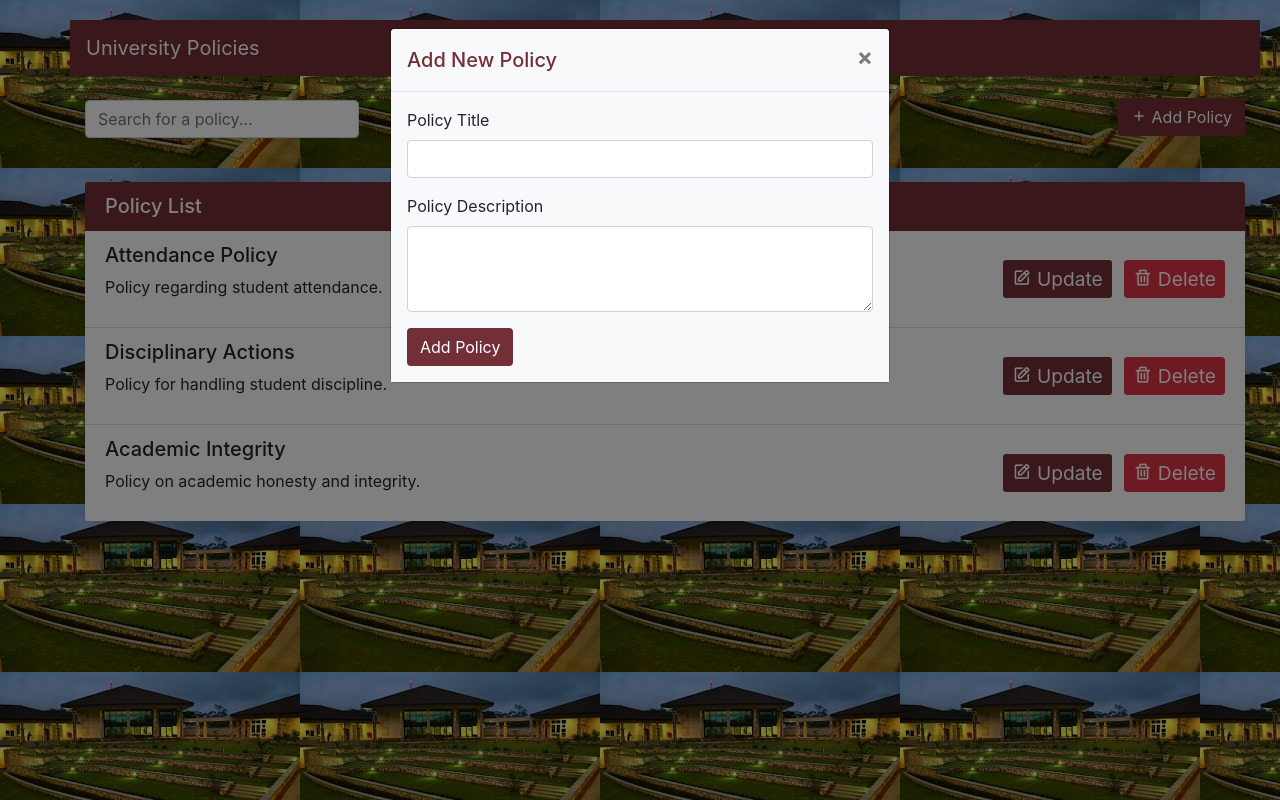
After one commit to Tripple3A/AJC, a PHP site: page /admin_view/home_admin.php in a window 1280 px wide, after a click on "Add Policy". The commit adds this page. Run offline with PHP 8.4, Linux system fonts and the light colour scheme.

Commit message:
Added home page for admin and student dashboard
Modified the dashboards

```diff
--- /dev/null
+++ b/admin_view/home_admin.php
@@ -0,0 +1,218 @@
+<!DOCTYPE html>
+<html lang="en">
+<head>
+    <meta charset="utf-8">
+    <meta http-equiv="X-UA-Compatible" content="IE=edge">
+    <meta name="viewport" content="width=device-width, initial-scale=1">
+    <link rel="icon" href="chore icon.png">
+    <title>Chore Management System - Admin</title>
+    <link rel="stylesheet" href="https://stackpath.bootstrapcdn.com/bootstrap/4.5.2/css/bootstrap.min.css">
+    <link href='https://unpkg.com/boxicons@2.1.4/css/boxicons.min.css' rel='stylesheet'>
+    <style>
+        body {
+            background-color: #f8f9fa;
+            background-image: url('../images/ashesiuni.jpeg');
+            align-content: center;
+        }
+
+        .main-content {
+            margin-left: 50px;
+            padding: 20px;
+        }
+        .search-bar {
+            margin-bottom: 20px;
+        }
+        .welcome-msg {
+            color: #722f37; /* Wine color */
+        }
+        .navbar {
+            background-color: #722f37; /* Wine color */
+            color: #ffffff;
+        }
+        .navbar a {
+            color: #ffffff;
+        }
+        .card {
+            border: none;
+            border-radius: 10px;
+            box-shadow: 0 2px 10px rgba(0, 0, 0, 0.1);
+            margin-bottom: 20px;
+        }
+        .card-header {
+            background-color: #722f37; /* Wine color */
+            color: white;
+            font-weight: bold;
+        }
+        .btn-wine {
+            background-color: #722f37;
+            color: white;
+        }
+        .btn-wine:hover {
+            background-color: #5a2329;
+        }
+        .list-group-item {
+            border: none;
+            border-bottom: 1px solid #ddd;
+            border-radius: 0;
+        }
+        .list-group-item:last-child {
+            border-bottom: none;
+        }
+        .btn-icon {
+            font-size: 1.2rem;
+        }
+        .btn-icon:hover {
+            opacity: 0.8;
+        }
+        .modal-header, .modal-body {
+            background-color: #f8f9fa;
+        }
+        .modal-title {
+            color: #722f37; /* Wine color */
+        }
+    </style>
+</head>
+<body>
+
+    <div class="main-content">
+        <nav class="navbar navbar-expand-lg navbar-dark">
+            <a class="navbar-brand" href="#">University Policies</a>
+        </nav>
+
+        <div class="container-fluid">
+            <div class="d-flex justify-content-between align-items-center mb-4">
+                <div class="search-bar"><br>
+                    <input type="text" class="form-control" id="searchInput" placeholder="Search for a policy...">
+                </div>
+                <button class="btn btn-wine" data-toggle="modal" data-target="#addPolicyModal">
+                    <i class='bx bx-plus'></i> Add Policy
+                </button>
+            </div>
+
+            <div class="row">
+                <div class="col-md-12">
+                    <div class="card">
+                        <div class="card-header">
+                            <h5 class="mb-0">Policy List</h5>
+                        </div>
+                        <ul class="list-group list-group-flush" id="policyList">
+                            <!-- Policy list items will be dynamically loaded here -->
+                        </ul>
+                    </div>
+                </div>
+            </div>
+        </div>
+
+        <!-- Add Policy Modal -->
+        <div class="modal fade" id="addPolicyModal" tabindex="-1" role="dialog" aria-labelledby="addPolicyModalLabel" aria-hidden="true">
+            <div class="modal-dialog" role="document">
+                <div class="modal-content">
+                    <div class="modal-header">
+                        <h5 class="modal-title" id="addPolicyModalLabel">Add New Policy</h5>
+                        <button type="button" class="close" data-dismiss="modal" aria-label="Close">
+                            <span aria-hidden="true">&times;</span>
+                        </button>
+                    </div>
+                    <div class="modal-body">
+                        <form id="addPolicyForm">
+                            <div class="form-group">
+                                <label for="policyTitle">Policy Title</label>
+                                <input type="text" class="form-control" id="policyTitle" required>
+                            </div>
+                            <div class="form-group">
+                                <label for="policyDescription">Policy Description</label>
+                                <textarea class="form-control" id="policyDescription" rows="3" required></textarea>
+                            </div>
+                            <button type="submit" class="btn btn-wine">Add Policy</button>
+                        </form>
+                    </div>
+                </div>
+            </div>
+        </div>
+
+    </div>
+
+    <script src="https://code.jquery.com/jquery-3.5.1.slim.min.js"></script>
+    <script src="https://cdn.jsdelivr.net/npm/@popperjs/core@2.9.2/dist/umd/popper.min.js"></script>
+    <script src="https://stackpath.bootstrapcdn.com/bootstrap/4.5.2/js/bootstrap.min.js"></script>
+    <script>
+        // Mock data for policies
+        const policies = [
+            { id: 1, title: 'Attendance Policy', description: 'Policy regarding student attendance.' },
+            { id: 2, title: 'Disciplinary Actions', description: 'Policy for handling student discipline.' },
+            { id: 3, title: 'Academic Integrity', description: 'Policy on academic honesty and integrity.' }
+        ];
+
+        // Render policies
+        function renderPolicies() {
+            const policyList = document.getElementById('policyList');
+            policyList.innerHTML = '';
+            policies.forEach(policy => {
+                const policyItem = `
+                    <li class="list-group-item d-flex justify-content-between align-items-center">
+                        <div>
+                            <h5>${policy.title}</h5>
+                            <p>${policy.description}</p>
+                        </div>
+                        <div>
+                            <button class="btn btn-wine btn-sm btn-icon" onclick="updatePolicy(${policy.id})">
+                                <i class='bx bx-edit'></i> Update
+                            </button>
+                            <button class="btn btn-danger btn-sm btn-icon ml-2" onclick="deletePolicy(${policy.id})">
+                                <i class='bx bx-trash'></i> Delete
+                            </button>
+                        </div>
+                    </li>
+                `;
+                policyList.innerHTML += policyItem;
+            });
+        }
+
+        // Call renderPolicies initially
+        renderPolicies();
+
+        // Search functionality
+        document.getElementById('searchInput').addEventListener('keyup', function() {
+            var input = this.value.toLowerCase();
+            var items = document.getElementsByClassName('list-group-item');
+            for (var i = 0; i < items.length; i++) {
+                var item = items[i];
+                var text = item.innerText.toLowerCase();
+                item.style.display = text.includes(input) ? '' : 'none';
+            }
+        });
+
+        // Functions for Admin actions
+        function updatePolicy(id) {
+            alert(`Update functionality for policy ID ${id} not implemented.`);
+        }
+
+        function deletePolicy(id) {
+            if (confirm(`Are you sure you want to delete policy ID ${id}?`)) {
+                // Remove policy from the list
+                const index = policies.findIndex(policy => policy.id === id);
+                if (index > -1) {
+                    policies.splice(index, 1);
+                    renderPolicies();
+                }
+            }
+        }
+
+        document.getElementById('addPolicyForm').addEventListener('submit', function(event) {
+            event.preventDefault();
+            const title = document.getElementById('policyTitle').value;
+            const description = document.getElementById('policyDescription').value;
+
+            // Add new policy to the list
+            const newPolicy = {
+                id: policies.length + 1,
+                title: title,
+                description: description
+            };
+            policies.push(newPolicy);
+            renderPolicies();
+            $('#addPolicyModal').modal('hide');
+        });
+    </script>
+</body>
+</html>
--- a/view/AdminDashboard.html
+++ b/view/AdminDashboard.html
@@ -13,7 +13,7 @@
         </header>
         <nav>
             <ul>
-                <li><a href="dashboard.html">Dashboard</a></li>
+                <li><a href="../admin_view/home_admin.php">Dashboard</a></li>
                 <li><a href="../admin_view/admin_case.php">Cases</a></li>
                 <li><a href="settings.html">Settings</a></li>
                 <li><a href="logout.html">Logout</a></li>
--- a/view/studentdashboard.php
+++ b/view/studentdashboard.php
@@ -20,7 +20,7 @@
 
                 <ul class="menu">
                     <li>
-                        <a href="../view/studentdashboard.php">
+                        <a href="../view/student_home.php">
                             <i class='bx bxs-dashboard'></i>
                         <span>Home</span>
                     </a>
```
Also changed, not shown: view/student_home.php (added, +123 -0 lines).
